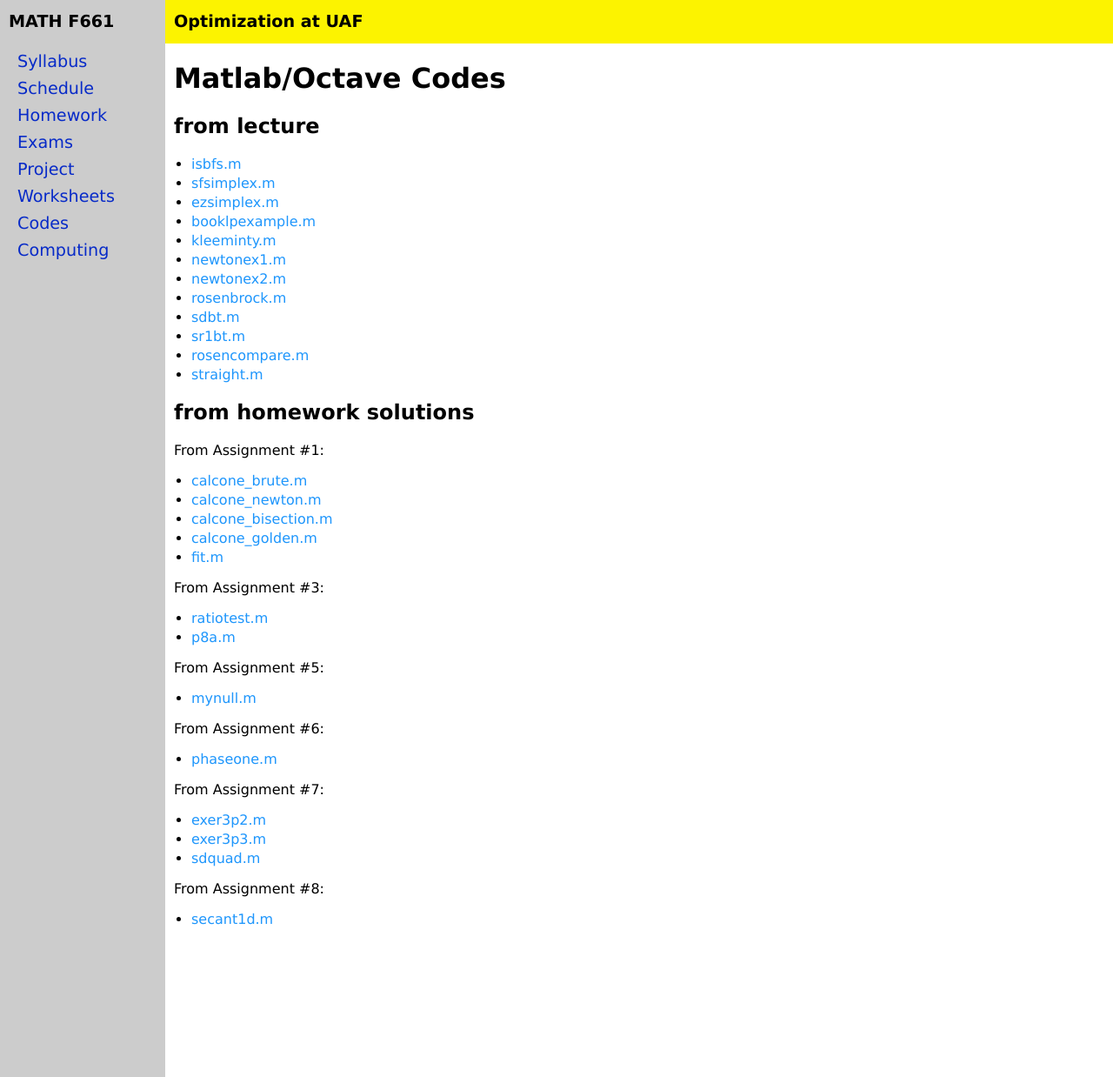
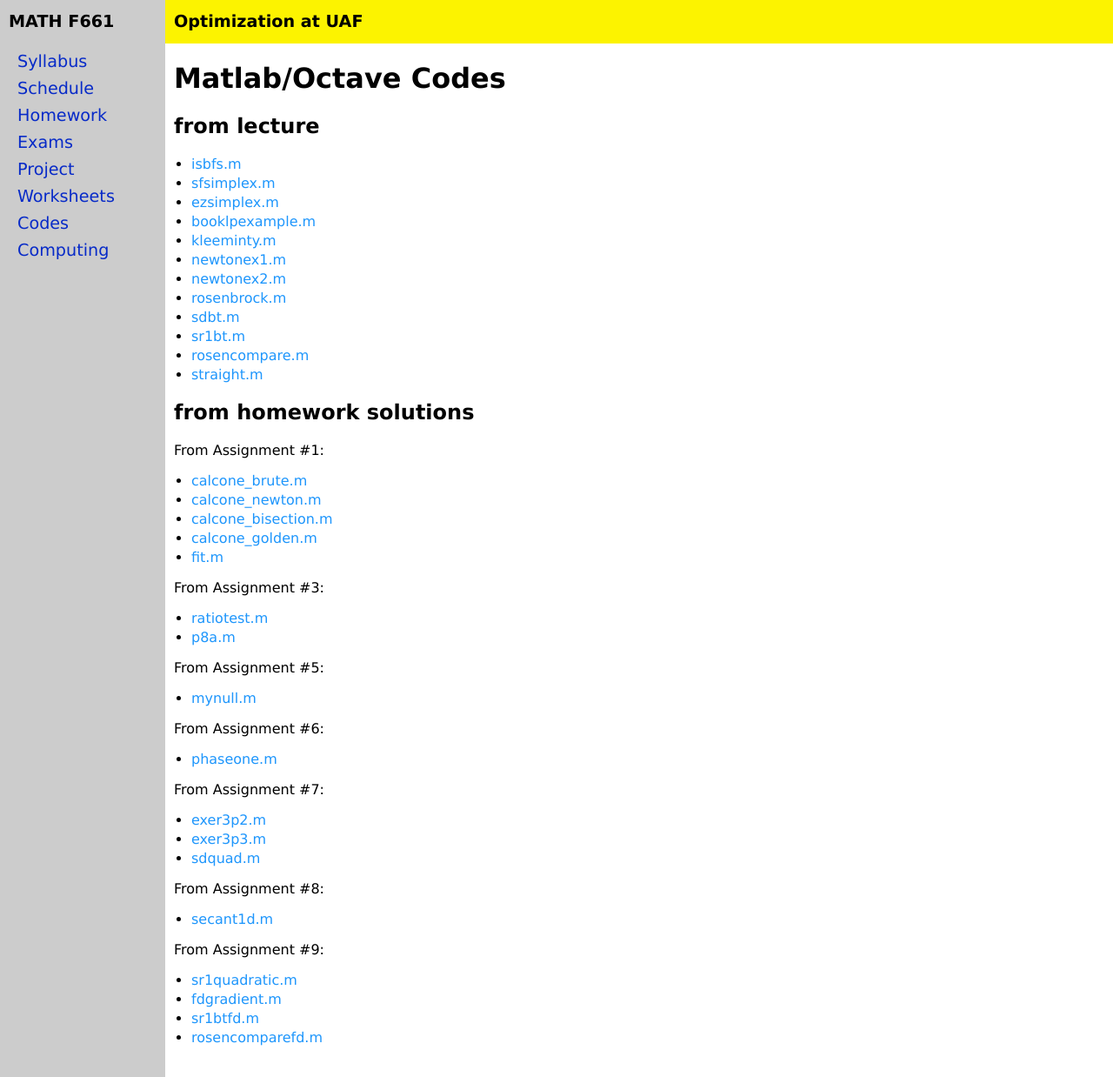
Before and after one commit to bueler/opt, a Jekyll site: the page built from codes.md, in a window 1280 px wide and 1238 px high. Shown: the whole window at 87% size. Built offline with Jekyll 4.4.1, drawn with Linux system fonts in a browser that asks for light colours.

Commit message:
post codes from A9 solutions

```diff
--- a/codes.md
+++ b/codes.md
@@ -52,3 +52,10 @@ From Assignment #7:
 From Assignment #8:
 
   * [secant1d.m](assets/codes/secant1d.m)
+
+From Assignment #9:
+
+  * [sr1quadratic.m](assets/codes/sr1quadratic.m)
+  * [fdgradient.m](assets/codes/fdgradient.m)
+  * [sr1btfd.m](assets/codes/sr1btfd.m)
+  * [rosencomparefd.m](assets/codes/rosencomparefd.m)
```
Also changed, not shown: 4 other files.
